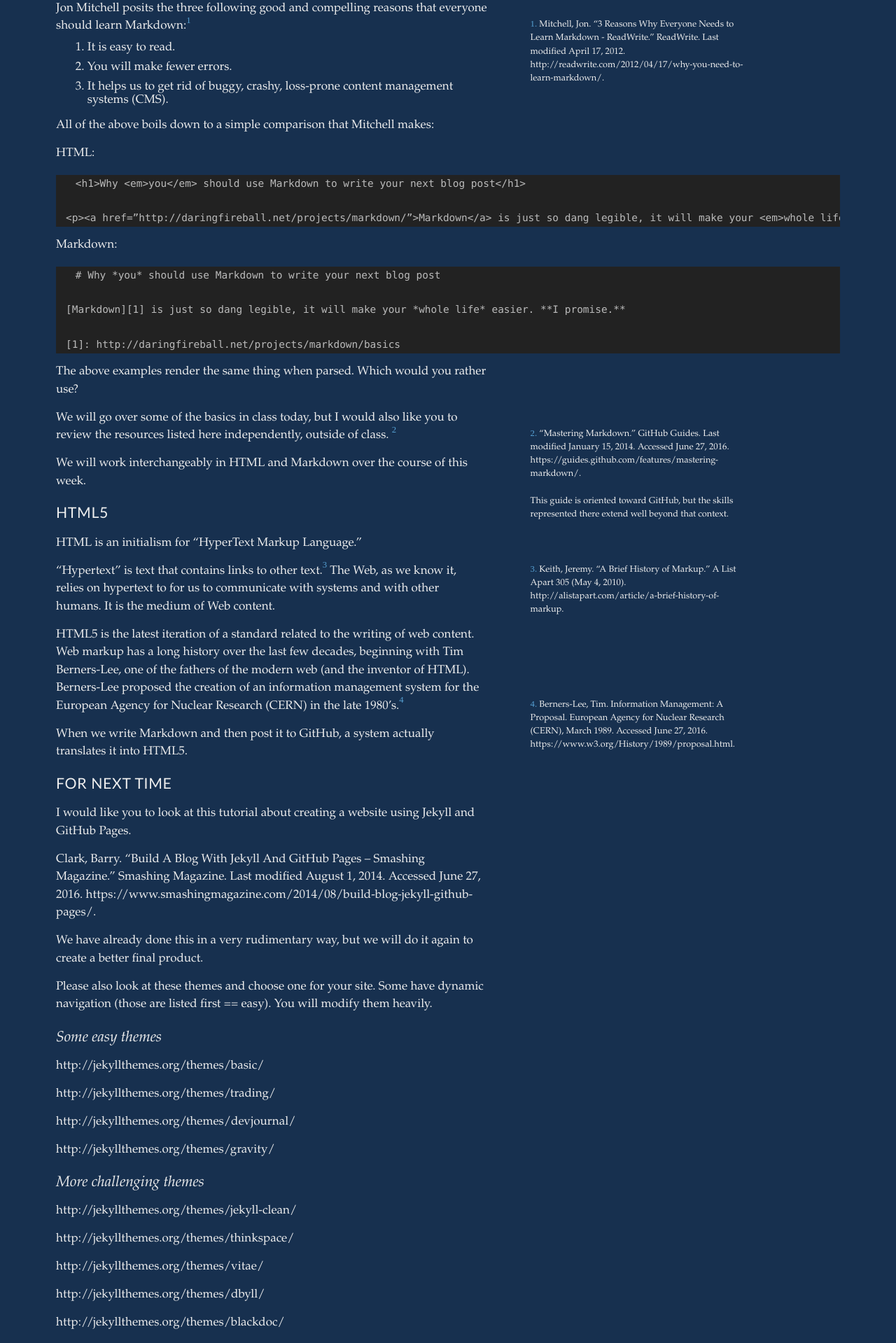
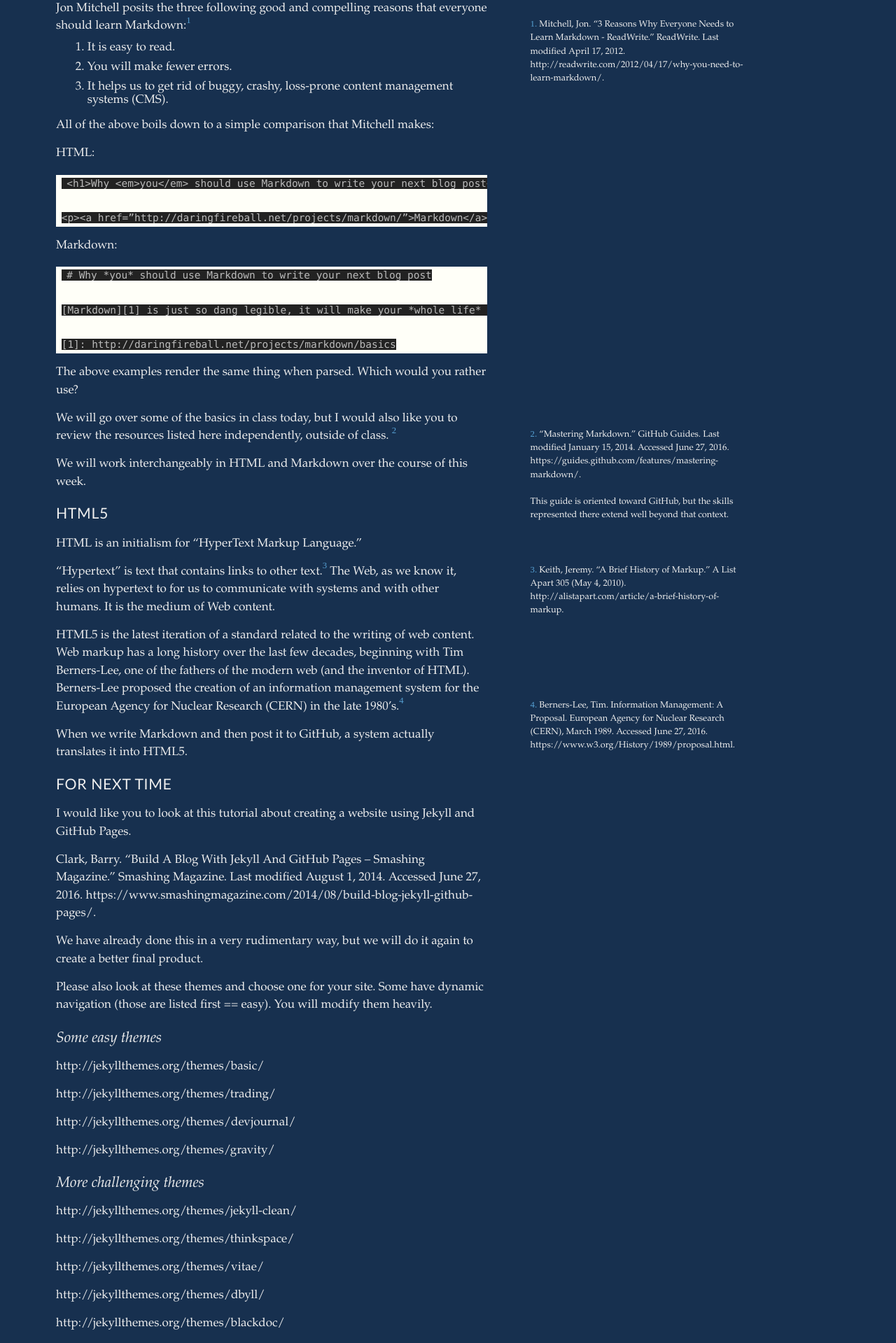
Before and after one commit to tylerpcarter/inls161, a Jekyll site: the page built from _posts/2016-06-27-websites-and-markup.md, in a window 1280 px wide. Shown: the part 849-2768 px from the top of the page at 70% size. Built offline with Jekyll 4.4.1, drawn with Linux system fonts in a browser that asks for light colours; Markdown is read by kramdown in place of the engine named in the settings; comment, search, counter and statistics services are not loaded.

````diff
--- a/_posts/2016-06-27-websites-and-markup.md
+++ b/_posts/2016-06-27-websites-and-markup.md
@@ -42,7 +42,7 @@ All of the above boils down to a simple comparison that Mitchell makes:
 
 HTML:
 
-```HTML
+```
 <h1>Why <em>you</em> should use Markdown to write your next blog post</h1>
 
 <p><a href=”http://daringfireball.net/projects/markdown/”>Markdown</a> is just so dang legible, it will make your <em>whole life</em> easier. <strong>I promise.</strong></p>
@@ -50,7 +50,7 @@ HTML:
 
 Markdown:
 
-```Markdown
+```
 # Why *you* should use Markdown to write your next blog post
 
 [Markdown][1] is just so dang legible, it will make your *whole life* easier. **I promise.**
@@ -60,7 +60,7 @@ Markdown:
 
 The above examples render the same thing when parsed. Which would you rather use?
 
-We will go over some of the basics in class today, but I would also like you to review the resources listed here independently, outside of class. {% sidenote 'markdown' '“Mastering Markdown.” GitHub Guides. Last modified January 15, 2014. Accessed June 27, 2016. https://guides.github.com/features/mastering-markdown/.<br/><br/>This guide is oriented toward GitHub, but the skills represented there extend well beyond that context.<br/><br/>' %}
+We will go over some of the basics in class today, but I would also like you to review the resources listed here independently, outside of class. {% sidenote 'markdown' '“Mastering Markdown.” GitHub Guides. Last modified January 15, 2014. Accessed June 27, 2016. https://guides.github.com/features/mastering-markdown/.<br/><br/>This guide is oriented toward GitHub, but the skills represented there extend well beyond that context.' %}
 
 We will work interchangeably in HTML and Markdown over the course of this week.
 
````
